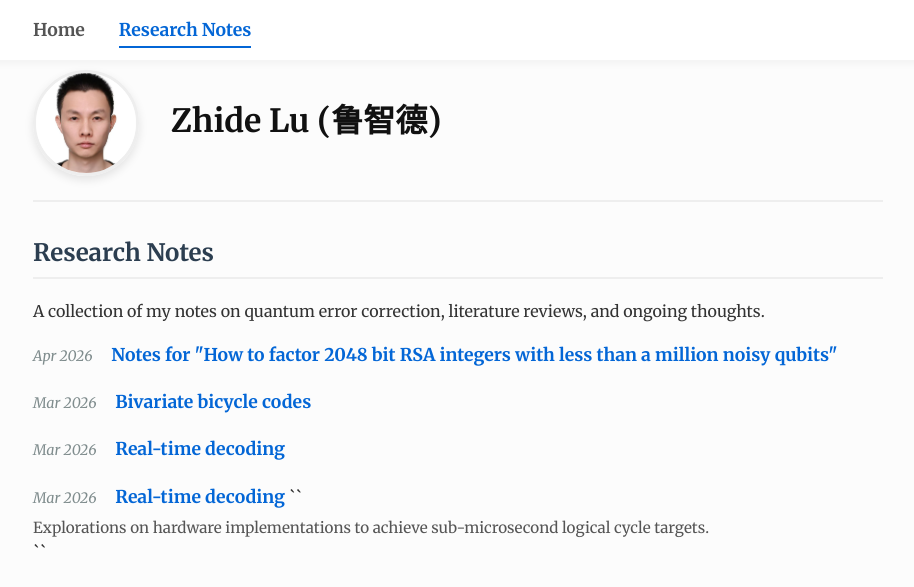
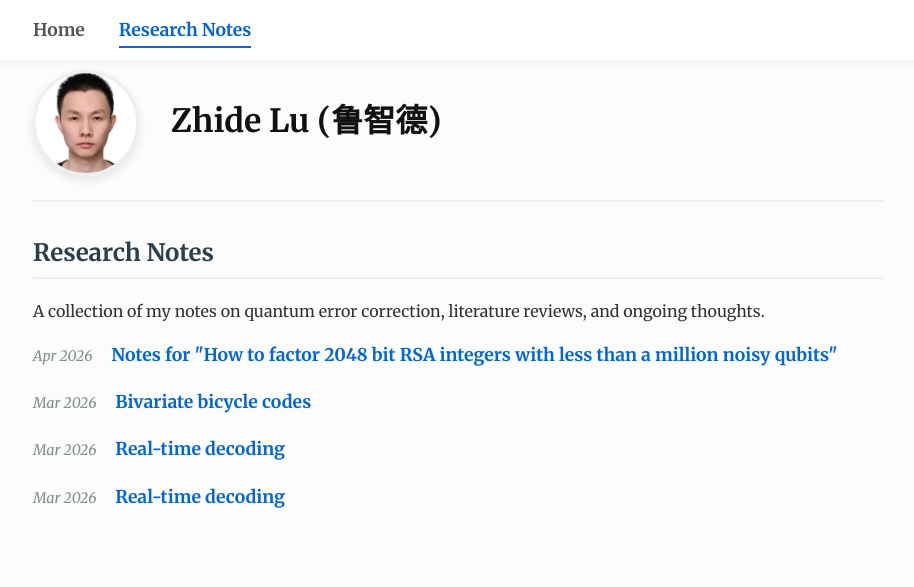
Before and after one commit to ZhideLu/ZhideLu.github.io, a Jekyll site: the page notes.html, which Jekyll copies as it is, in a window 1280 px wide. Shown: the top 587 px of the page, without its empty margins (182-1096 px from the left). Built offline with Jekyll 4.4.1, drawn with Linux system fonts in a browser that asks for light colours.

Commit message:
Update notes.html

```diff
--- a/notes.html
+++ b/notes.html
@@ -161,7 +161,7 @@
             <li>
                 <span class="note-date">Mar 2026</span>
                 <a href="real_time_decoding.html" class="note-title">Real-time decoding</a>
-                `` <div class="note-summary">Explorations on hardware implementations to achieve sub-microsecond logical cycle targets.</div>  ``
+                <!-- <div class="note-summary">Explorations on hardware implementations to achieve sub-microsecond logical cycle targets.</div> -->
             </li>
         </ul>
     </section>
```
